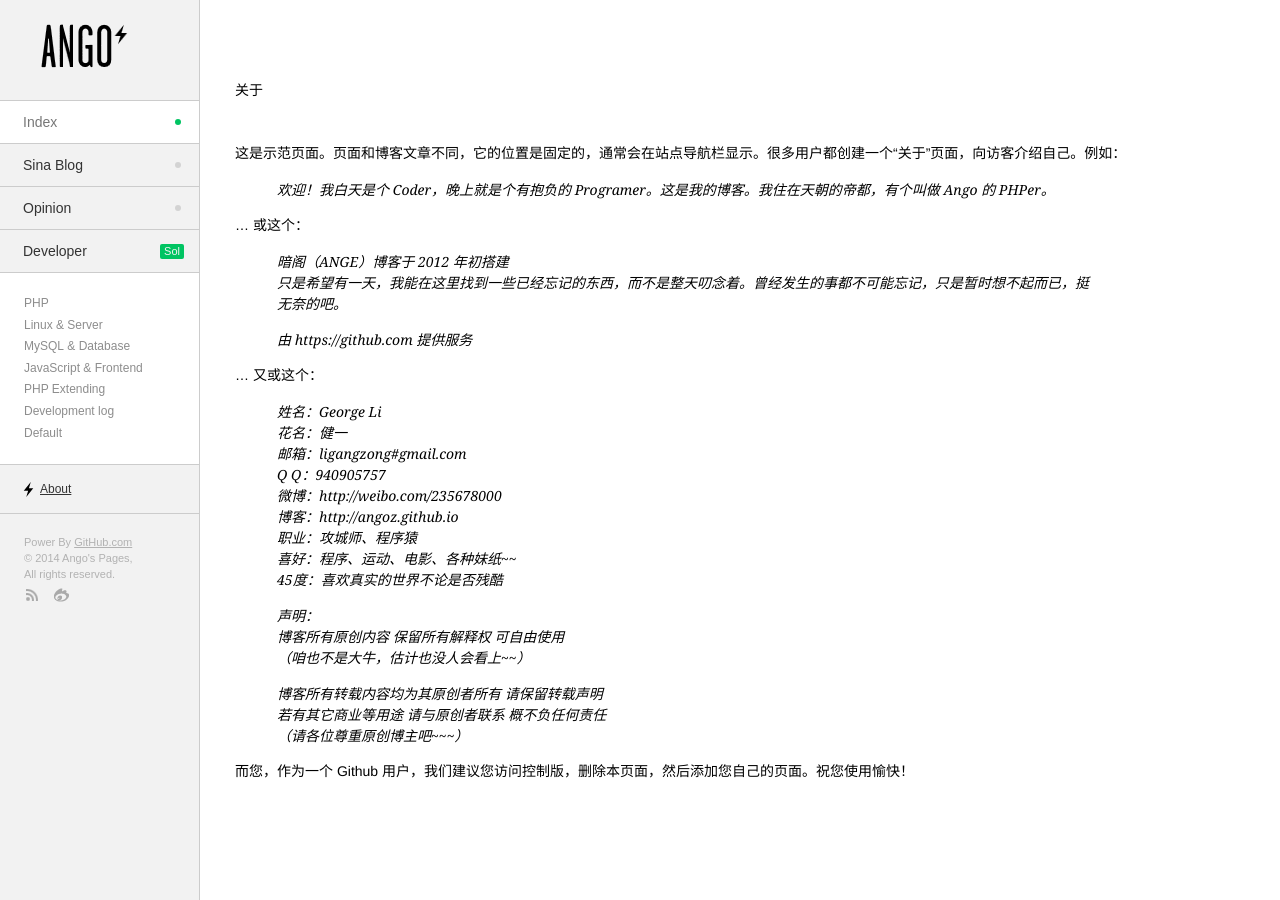
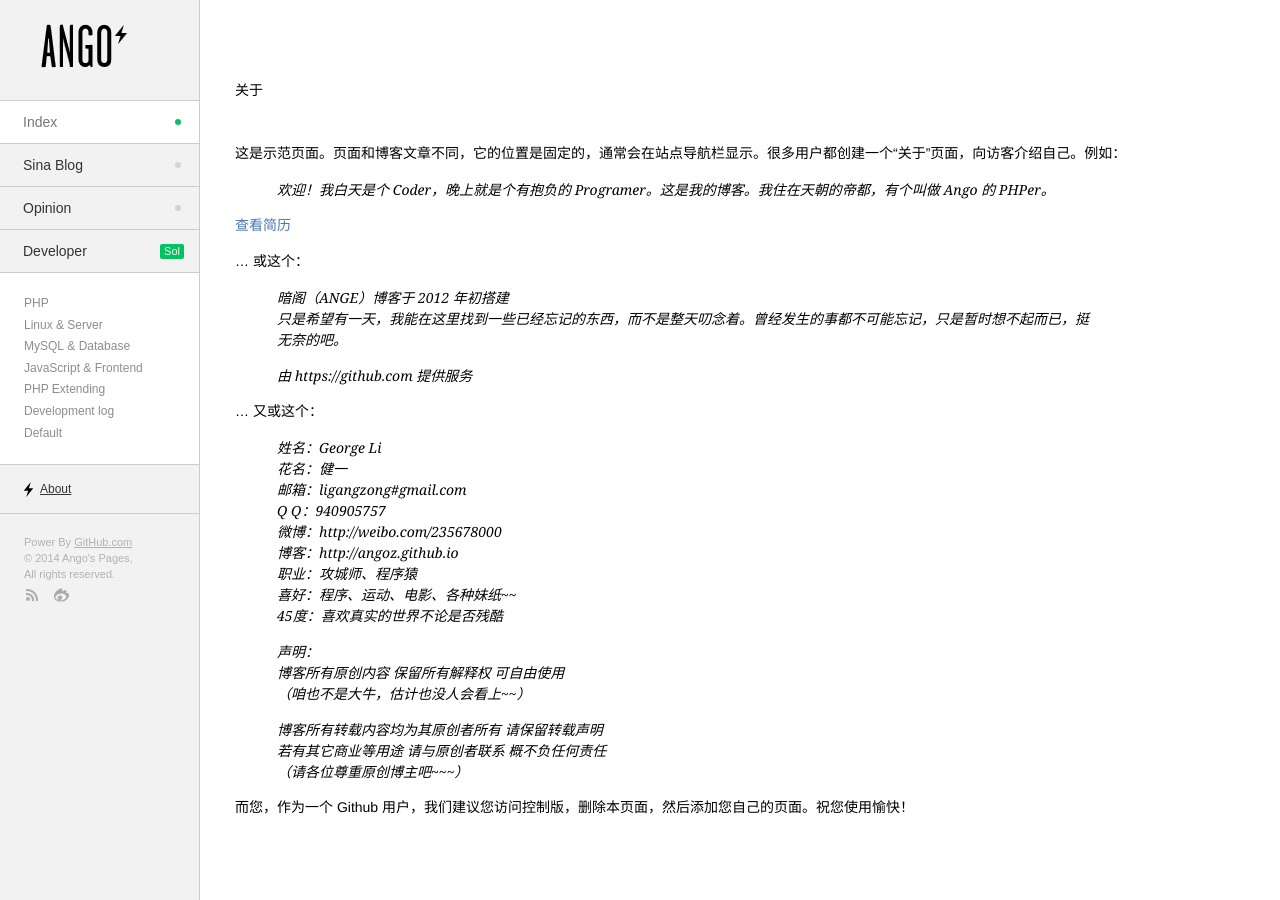
Before and after one commit to angoz/angoz.github.io, a Jekyll site: the page built from about/index.html, in a window 1280 px wide. Built offline with Jekyll 4.4.1, drawn with Linux system fonts in a browser that asks for light colours; nearby versions of some CDN libraries; Markdown is read by kramdown in place of the engine named in the settings.

Commit message:
Update index.html

```diff
--- a/about/index.html
+++ b/about/index.html
@@ -10,6 +10,7 @@ title: 关于
 <h1>关于</h1><br><br>
 		<p>这是示范页面。页面和博客文章不同，它的位置是固定的，通常会在站点导航栏显示。很多用户都创建一个“关于”页面，向访客介绍自己。例如：</p>
 <blockquote><p>欢迎！我白天是个 Coder，晚上就是个有抱负的 Programer。这是我的博客。我住在天朝的帝都，有个叫做 Ango 的 PHPer。</p></blockquote>
+<p><a href="https://github.com/angoz/angoz.github.io/blob/master/about/resume.md" title="查看简历" target="_blank">查看简历</a></a></p>
 <p>… 或这个：</p>
 <blockquote><p>暗阁（ANGE）博客于 2012 年初搭建<br>
 只是希望有一天，我能在这里找到一些已经忘记的东西，而不是整天叨念着。曾经发生的事都不可能忘记，只是暂时想不起而已，挺无奈的吧。</p>
```
